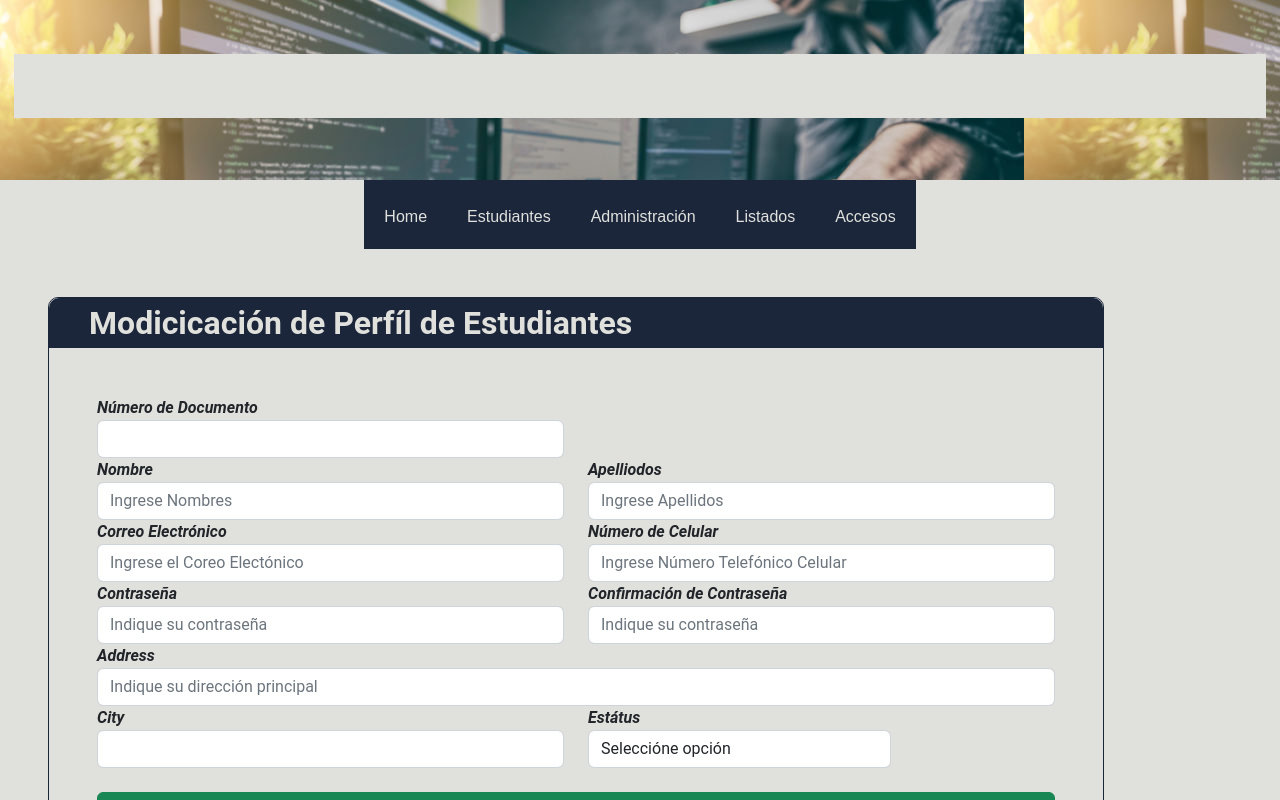
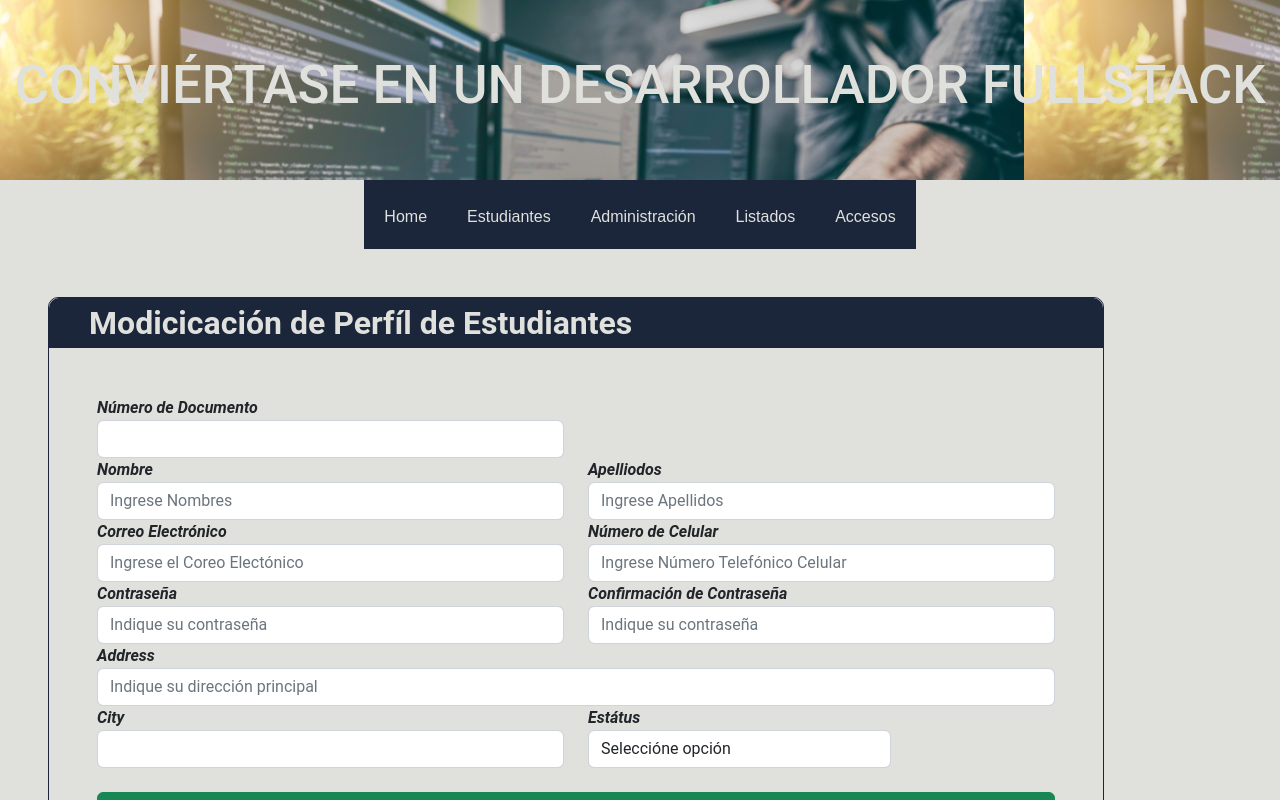
Before and after one commit to Hera222/TrabajoFinal, a React (Vite) app: page /perfil in a window 1280 px wide. Shown: the top 800 px of the page. Built offline with nearby package versions, Linux system fonts and the light colour scheme.

Commit message:
first commit

```diff
--- a/src/App.css
+++ b/src/App.css
@@ -11,7 +11,6 @@ ul {
 h1 {
   font-size: 3em;
   text-align: center;
-  background-color: #E0E1DD;
 }
 h2 {
   display: flex;
--- a/src/home.css
+++ b/src/home.css
@@ -27,6 +27,7 @@ header {
 .main {
   display: flex;
   flex-direction: row;
+  width: 100%;
   /* height: 100vw; */
 }
 /*
```
